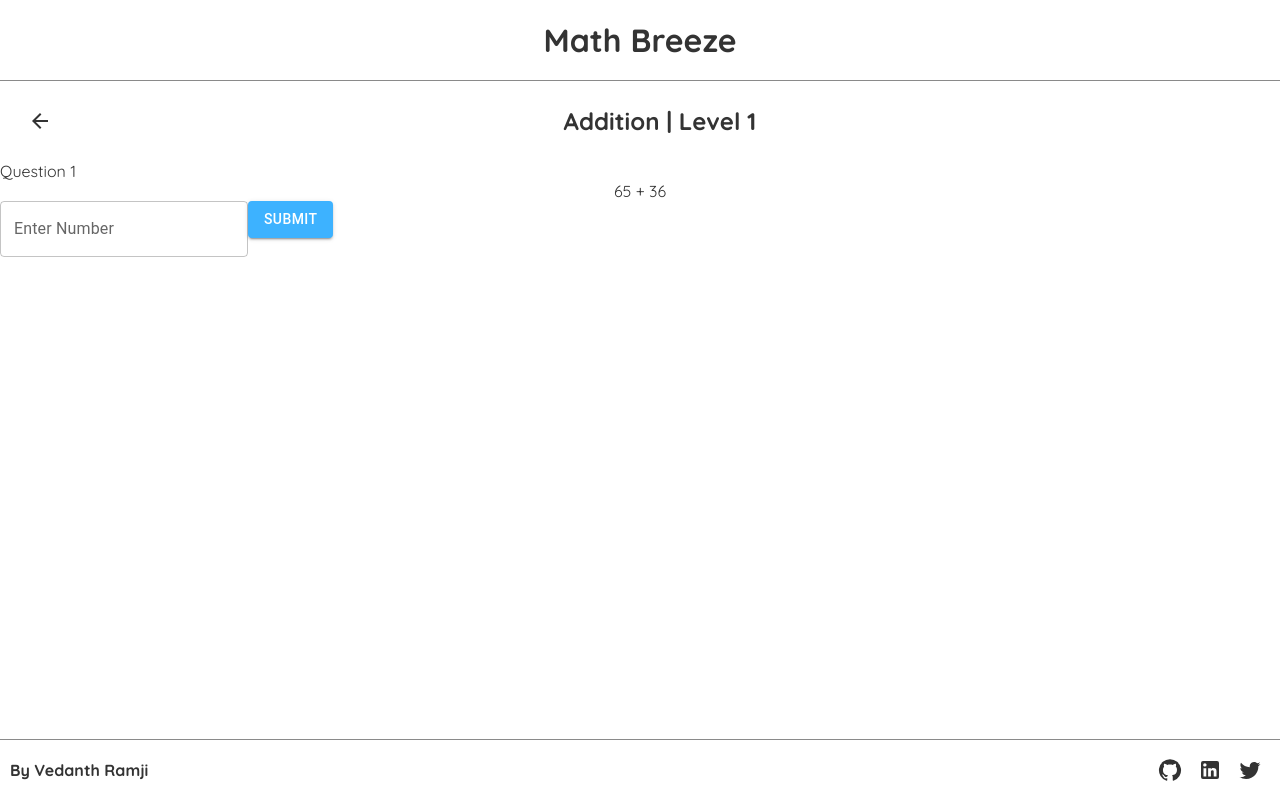
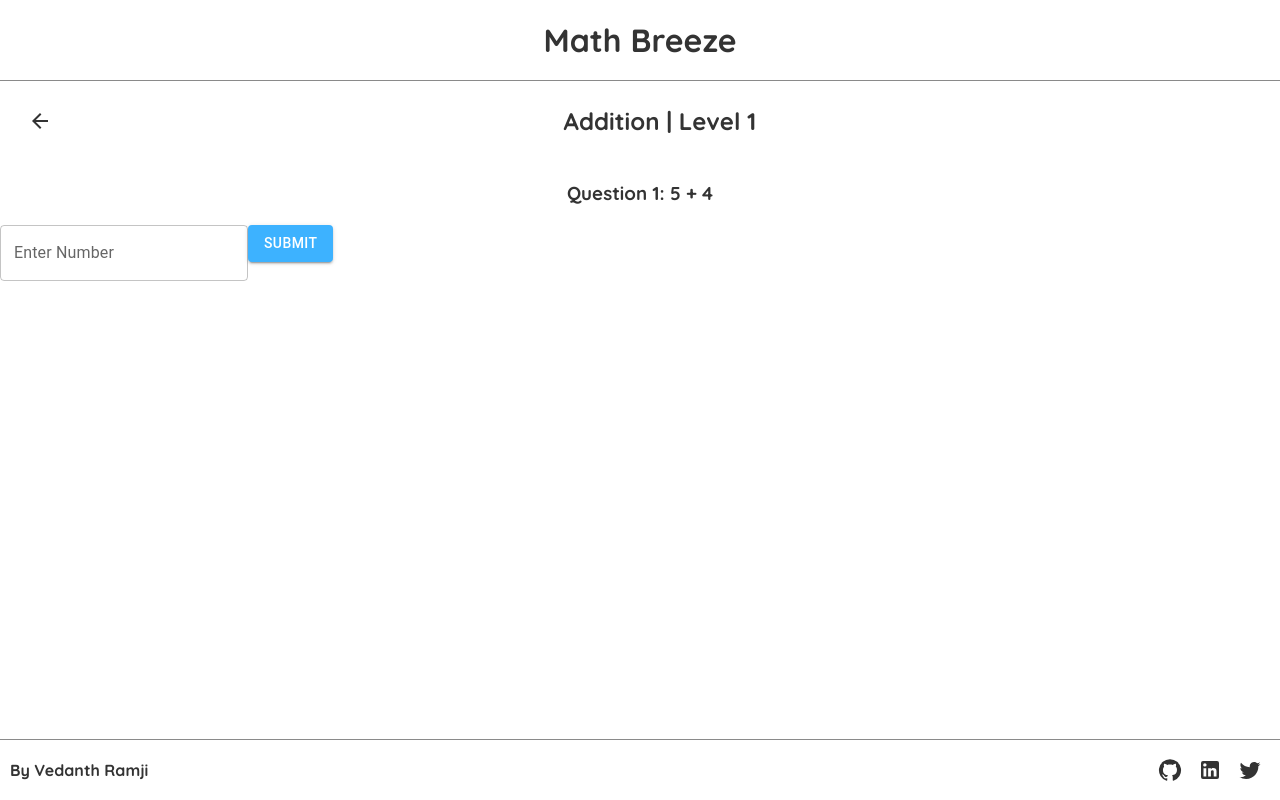
Before and after one commit to Vedanth-Ramji/mathbreeze-website, a React (Create React App) app: page /practice/addition/level1 in a window 1280 px wide. Built offline with nearby package versions, Linux system fonts and the light colour scheme.

Commit message:
finished level page template, need to style it

```diff
--- a/src/pages/operationsPages/additionPages/AdditionLevel1Page.jsx
+++ b/src/pages/operationsPages/additionPages/AdditionLevel1Page.jsx
@@ -1,51 +1,7 @@
-import {useState} from 'react';
-import SubHeader from '../../../components/SubHeader';
-import TextField from '@mui/material/TextField';
-import Button from '@mui/material/Button';
+import LevelPageTemplate from '../../../templates/LevelPageTemplate';
 
 export default function AdditionLevel1Page() {
-    const [questionNum, setQuestionNum] = useState(1);
-    const [input, setInput] = useState('');
-    const [num1, setNum1] = useState(Math.floor(Math.random() * 100));
-    const [num2, setNum2] = useState(Math.floor(Math.random() * 100));
-
-    const handleSubmit = () => {
-        if (input === '' || isNaN(input)) {
-            alert('Please enter a numeric value');
-        } else if (parseInt(input) !== num1 + num2) {
-            alert('Oops... Your answer is wrong!');
-        } else {
-            alert('Yay! Your answer is correct!');
-
-            setNum1(Math.floor(Math.random() * 100));
-            setNum2(Math.floor(Math.random() * 100));
-            setQuestionNum(questionNum + 1);
-        }
-    }
-
     return (
-        <div>
-            <SubHeader title='Addition | Level 1' link='/practice/addition' />
-            Question {questionNum}
-
-            <div style={{textAlign: 'center'}}>
-                {num1} + {num2}
-            </div>
-
-            <TextField
-                id='filled-basic'
-                label='Enter Number'
-                variant='outlined'
-                onChange={e => setInput(e.target.value)}
-            />
-
-            <Button
-                variant='contained'
-                style={{backgroundColor: '#3DB2FF'}}
-                onClick={handleSubmit}
-            >
-                Submit
-            </Button>
-        </div>
+        <LevelPageTemplate level='Level 1' operationName='Addition' operationSymbol='+' />
     );
 }
--- /dev/null
+++ b/src/templates/LevelPageTemplate.jsx
@@ -0,0 +1,77 @@
+import {useState} from 'react';
+import SubHeader from '../components/SubHeader';
+import TextField from '@mui/material/TextField';
+import Button from '@mui/material/Button';
+import '../styles/GlobalStyles.css';
+
+export default function LevelPageTemplate({level, operationName, operationSymbol}) {
+    let scale = 0;
+    switch(level) {
+        case 'Level 1':
+            scale = 10;
+            break;
+        case 'Level 2':
+            scale = 100;
+            break;
+        default:
+            scale = 1000;
+    }
+
+    const [num1, setNum1] = useState(Math.floor(Math.random() * scale));
+    const [num2, setNum2] = useState(Math.floor(Math.random() * scale));
+    const [questionNum, setQuestionNum] = useState(1);
+    const [input, setInput] = useState('');
+
+    const checkAnswer = (input, target) => {
+        if (parseInt(input) !== target) {
+            alert('Your answer is wrong!');
+            return;
+        }
+
+        alert('Your answer is correct!');
+        setNum1(Math.floor(Math.random() * scale));
+        setNum2(Math.floor(Math.random() * scale));
+        setQuestionNum(questionNum + 1);
+    }
+
+    const handleSubmit = () => {
+        if (input === '' || isNaN(input)) {
+            alert('Please enter a numeric value');
+            return;
+        }
+
+        switch (operationName) {
+            case 'Addition':
+                checkAnswer(input, num1 + num2);
+                break;
+            case 'Subtraction':
+                checkAnswer(input, num1 - num2);
+                break;
+            case 'Multiplication':
+                checkAnswer(input, num1 * num2);
+                break;
+            default:
+                checkAnswer(input, num1 / num2);
+        }
+    }
+
+    return (
+        <div className='levelPageTemplate'>
+            <SubHeader title={`${operationName} | ${level}`} link={`/practice/${operationName.toLowerCase()}`} />
+            <h3 className='closedSubheader'>Question {questionNum}: {num1} + {num2}</h3>
+            <TextField
+                id='filled-basic'
+                label='Enter Number'
+                variant='outlined'
+                onChange={e => setInput(e.target.value)}
+            />
+            <Button
+                variant='contained'
+                style={{backgroundColor: '#3DB2FF'}}
+                onClick={handleSubmit}
+            >
+                Submit
+            </Button>
+        </div>
+    );
+}
```
